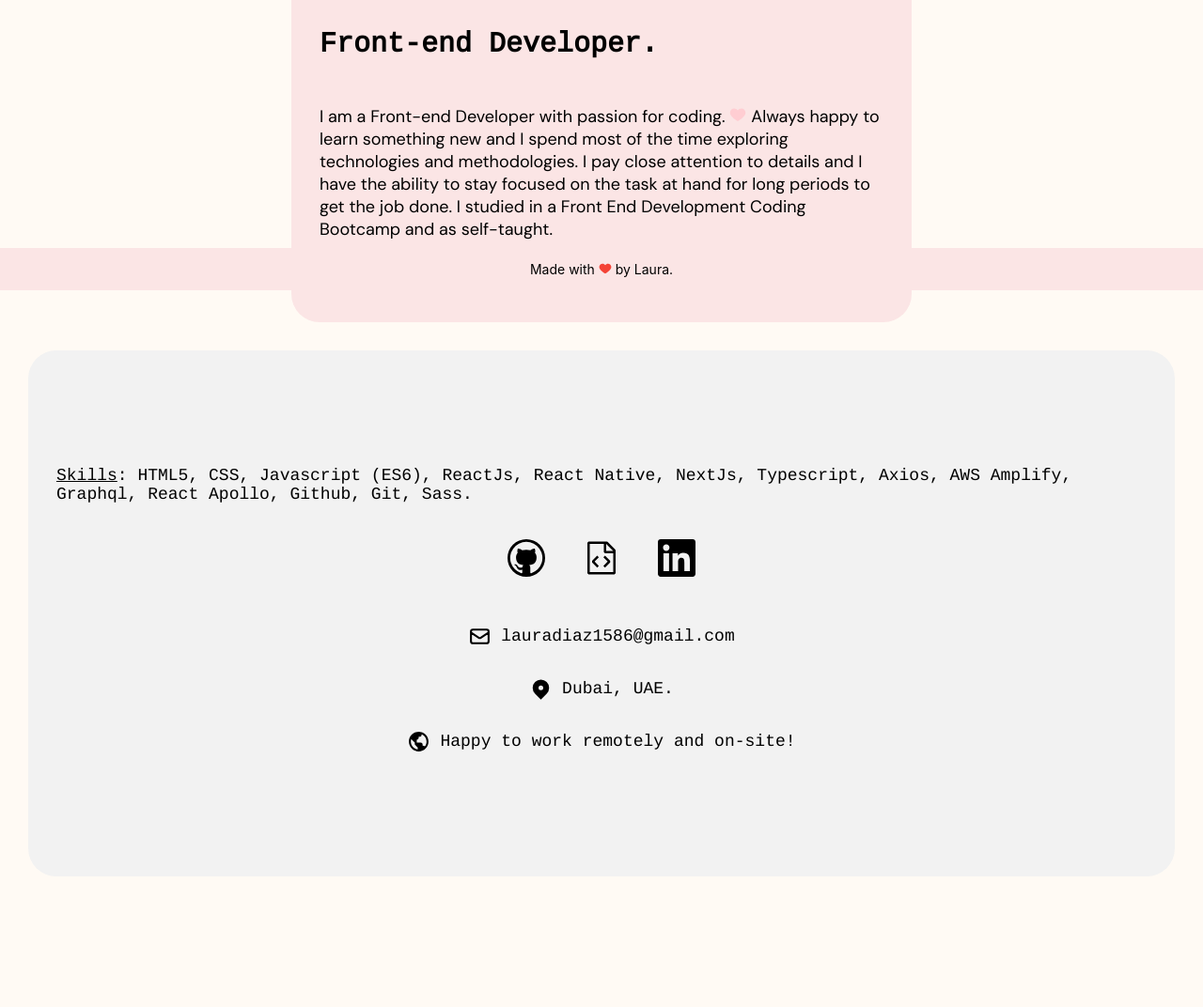
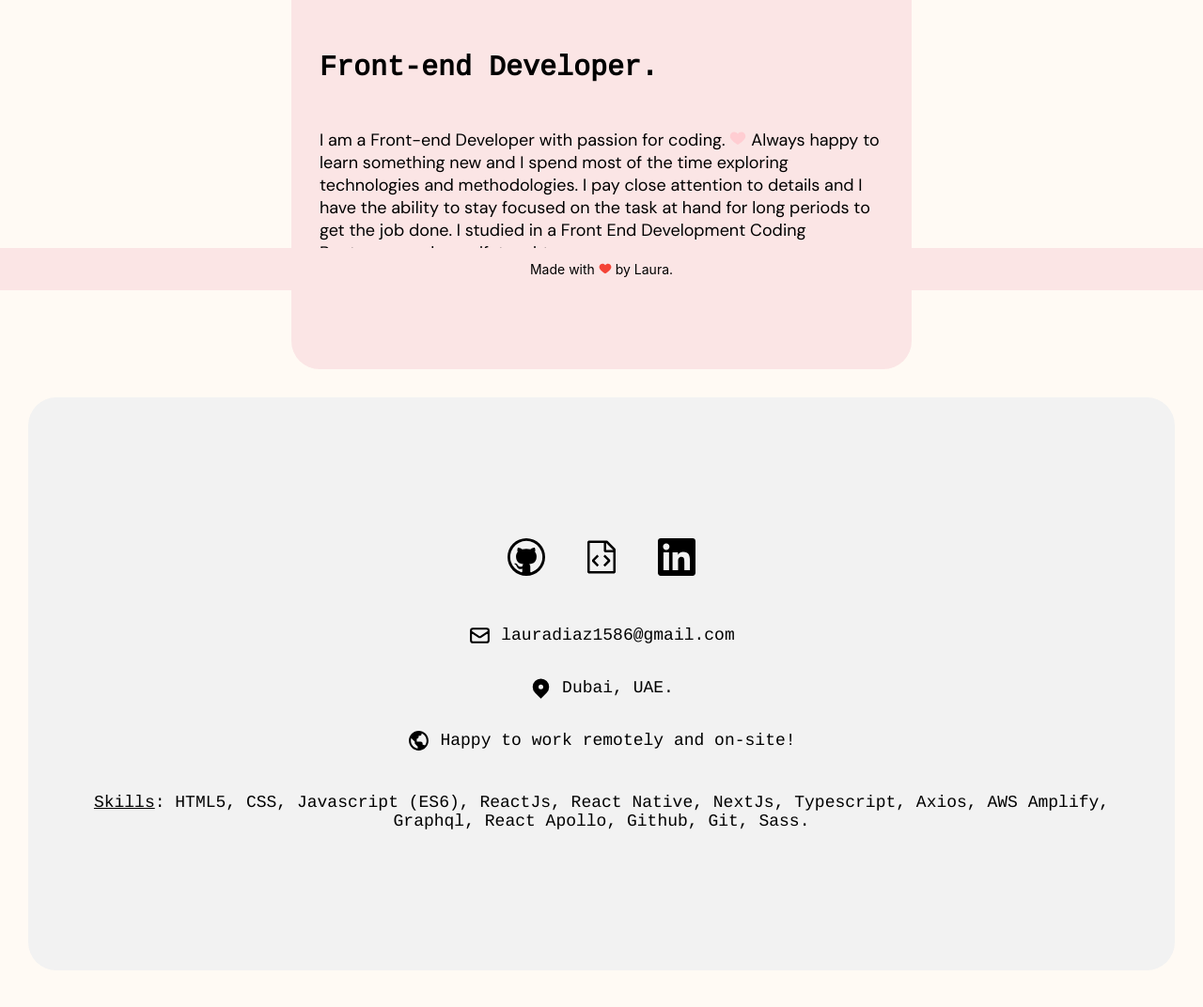
Before and after one commit to lalidiaz/new-personal-portfolio, a React (Create React App) app: page / in a window 1280 px wide. Shown: the part 491-1563 px from the top of the page at 94% size. Before the commit the page ends 1489 px from the top, so only its background shows below. Built offline with nearby package versions, Linux system fonts and the light colour scheme.

Commit message:
layout changes

```diff
--- a/src/Pages/Home/styles.scss
+++ b/src/Pages/Home/styles.scss
@@ -26,7 +26,7 @@ h2 {
   justify-content: center;
   display: flex;
   width: 600px;
-  height: 500px;
+  height: 550px;
   font-family: 'DM Sans', sans-serif;
   margin-top: 30px;
   flex-direction: column;
--- a/src/components/Contact/index.jsx
+++ b/src/components/Contact/index.jsx
@@ -12,7 +12,7 @@ import Skills from '../../components/Skills';
 export default function Contact() {
   return(
     <section className='contact'>
-      <Skills />
+
     <div className='iconsContainer'>
     <li>
       <div className='icon'>
@@ -56,6 +56,7 @@ export default function Contact() {
       <p className='mail'>Happy to work remotely and on-site!</p>
       </span>
    </div>
+   <Skills />
   </section>
   )
 }
--- a/src/components/Contact/styles.scss
+++ b/src/components/Contact/styles.scss
@@ -2,7 +2,7 @@
   background-color: #f2f2f2;
   border-radius: 30px;
   font-family: 'Cousine', monospace;
-  height: 500px;
+  height: 550px;
   display: flex;
   flex-direction: column;
   margin-left: 30px;
--- a/src/components/Skills/index.jsx
+++ b/src/components/Skills/index.jsx
@@ -5,11 +5,7 @@ export default function Skills(){
   return(
     <div className='skillsWrapper'>
       <p>
-      <u>Skills</u>:
-      HTML5, CSS, Javascript (ES6), ReactJs,
-      React Native, NextJs, Typescript, Axios,
-      AWS Amplify, Graphql, React Apollo, Github,
-      Git, Sass.
+      <u>Skills</u>: HTML5, CSS, Javascript (ES6), ReactJs, React Native, NextJs, Typescript, Axios, AWS Amplify, Graphql, React Apollo, Github, Git, Sass.
        </p>
     </div>
   )
--- a/src/components/Skills/styles.scss
+++ b/src/components/Skills/styles.scss
@@ -2,4 +2,5 @@
   height: auto;
   width: auto;
   background: #f2f2f2;
+  text-align: center;
 }
```
